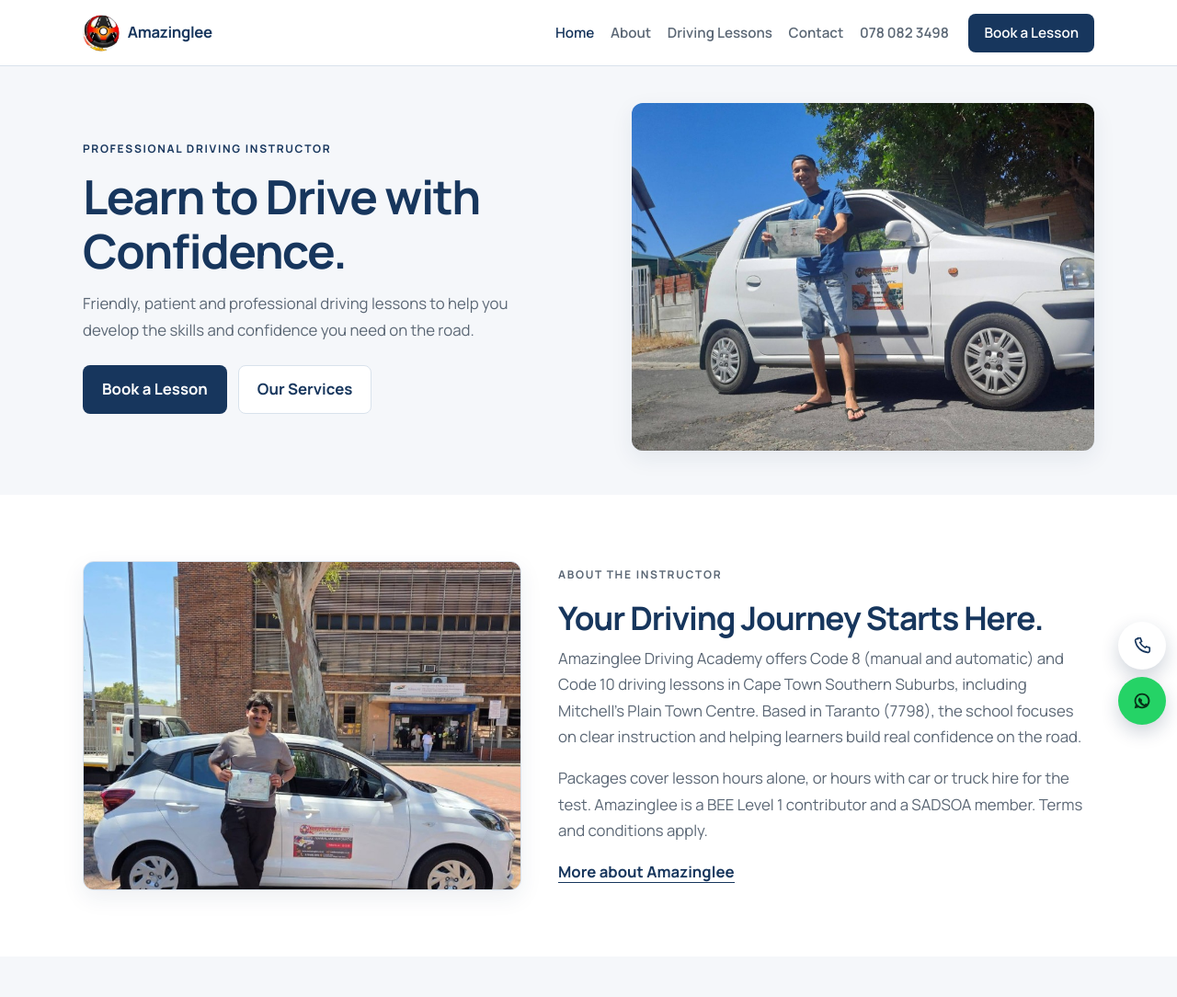
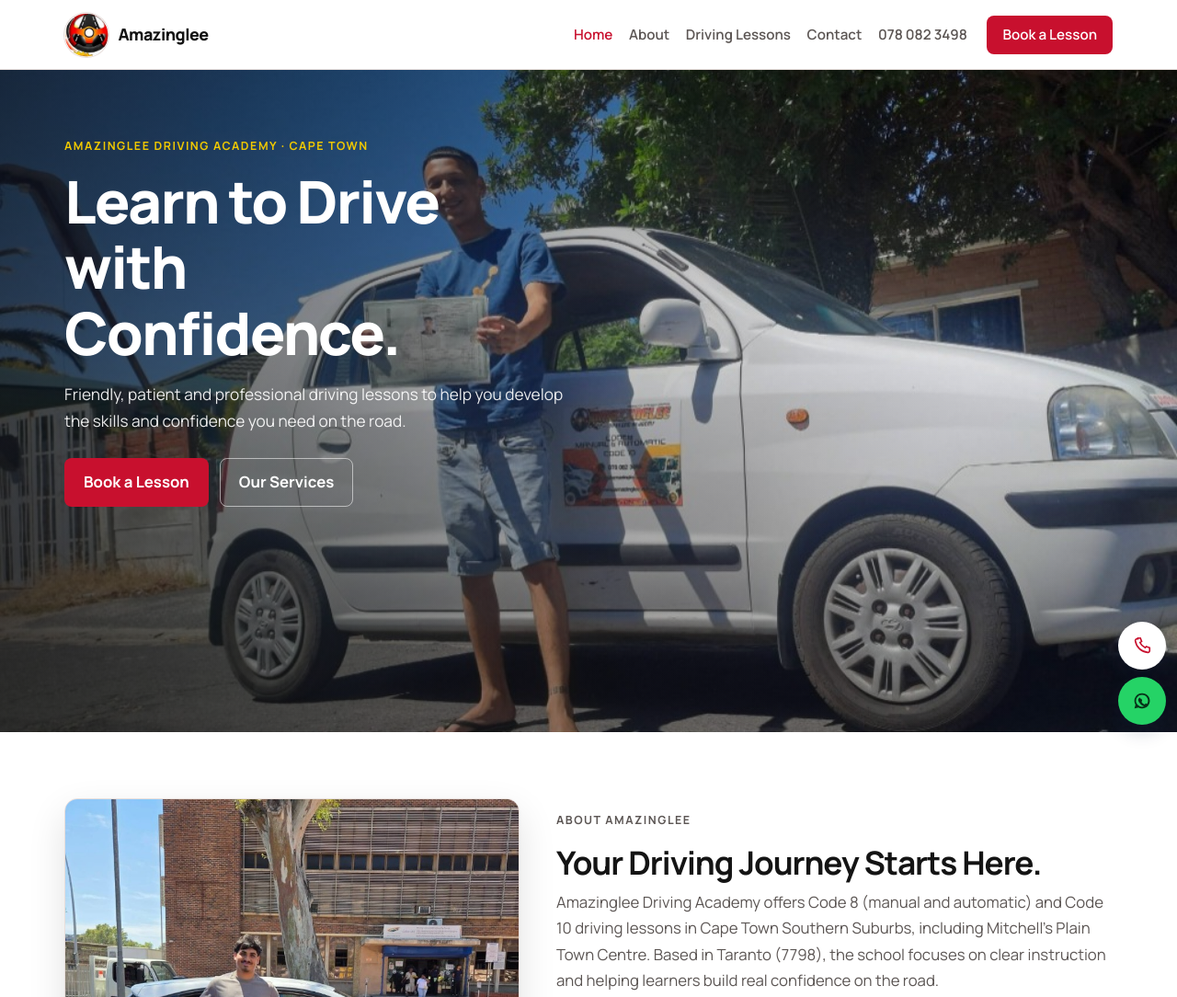
Before and after one commit to Skylink2024/PS-Driving-School, a plain HTML site: page index.html in a window 1280 px wide. Shown: the top 1084 px of the page at 92% size. Drawn offline with Linux system fonts and the light colour scheme.

Commit message:
Make the hero photo-led and switch branding to logo red.
Use a tall full-bleed student photo, lighter overlay, and red/black/gold colours pulled from the Amazinglee logo.

Co-authored-by: Cursor <cursoragent@cursor.com>

```diff
--- a/css/styles.css
+++ b/css/styles.css
@@ -1,23 +1,27 @@
 :root {
-  --navy: #17365d;
-  --navy-deep: #102849;
+  /* Logo-led palette: red / black / warm gold */
+  --brand: #c8102e;
+  --brand-deep: #9a0c22;
+  --navy: #c8102e;
+  --navy-deep: #9a0c22;
   --white: #ffffff;
-  --paper: #f5f7fa;
-  --soft: #eaf2fa;
-  --ink: #1f2a37;
-  --muted: #5b6775;
-  --line: #d9e2ec;
-  --red: #17365d;
-  --red-deep: #102849;
-  --blue: #17365d;
-  --amber: #17365d;
+  --paper: #faf7f5;
+  --soft: #fff1f0;
+  --ink: #141414;
+  --muted: #5c5654;
+  --line: #e8dfdc;
+  --red: #c8102e;
+  --red-deep: #9a0c22;
+  --blue: #c8102e;
+  --amber: #e8a012;
+  --gold: #f0c800;
   --wa: #25d366;
-  --radius: 12px;
-  --wrap: 1100px;
-  --header: 72px;
+  --radius: 14px;
+  --wrap: 1140px;
+  --header: 76px;
   --sans: "Manrope", system-ui, sans-serif;
   --head: "Manrope", system-ui, sans-serif;
-  --shadow: 0 8px 24px rgba(23, 54, 93, 0.08);
+  --shadow: 0 16px 40px rgba(20, 20, 20, 0.12);
   color-scheme: light;
 }
 
@@ -42,10 +46,10 @@ body {
 }
 
 img { max-width: 100%; height: auto; display: block; }
-a { color: var(--navy); }
+a { color: var(--brand); }
 button, input, select, textarea { font: inherit; color: inherit; }
-::selection { background: var(--soft); color: var(--navy); }
-:focus-visible { outline: 2px solid var(--navy); outline-offset: 3px; }
+::selection { background: var(--soft); color: var(--ink); }
+:focus-visible { outline: 2px solid var(--brand); outline-offset: 3px; }
 
 .sr {
   position: absolute;
@@ -100,25 +104,26 @@ button, input, select, textarea { font: inherit; color: inherit; }
 .logo {
   display: inline-flex;
   align-items: center;
-  gap: 0.55rem;
+  gap: 0.65rem;
   text-decoration: none;
-  color: var(--navy);
+  color: var(--ink);
   flex: none;
 }
 
 .logo-img {
-  width: 40px;
-  height: 40px;
+  width: 48px;
+  height: 48px;
   border-radius: 50%;
   object-fit: cover;
-  background: var(--soft);
+  background: #fff;
+  box-shadow: 0 0 0 1px var(--line);
 }
 
 .logo-text {
-  font-weight: 700;
-  font-size: 1.05rem;
-  letter-spacing: -0.02em;
-  color: var(--navy);
+  font-weight: 800;
+  font-size: 1.12rem;
+  letter-spacing: -0.03em;
+  color: var(--ink);
 }
 
 .logo-ps,
@@ -147,7 +152,7 @@ button, input, select, textarea { font: inherit; color: inherit; }
   display: block;
   width: 16px;
   height: 2px;
-  background: var(--navy);
+  background: var(--ink);
   position: relative;
   border-radius: 2px;
 }
@@ -181,7 +186,7 @@ button, input, select, textarea { font: inherit; color: inherit; }
   font-size: 1.15rem;
   border-bottom: 1px solid var(--line);
 }
-.site-nav a[aria-current="page"] { color: var(--navy); }
+.site-nav a[aria-current="page"] { color: var(--brand); }
 .site-nav .btn {
   margin-top: 1rem;
   justify-content: center;
@@ -193,7 +198,7 @@ button, input, select, textarea { font: inherit; color: inherit; }
 @media (max-width: 899px) {
   .site-nav.is-open .header-phone {
     display: flex;
-    color: var(--navy);
+    color: var(--brand);
   }
 }
 
@@ -215,12 +220,12 @@ button, input, select, textarea { font: inherit; color: inherit; }
 .btn:hover { transform: translateY(-1px); }
 .btn-red,
 .btn-navy {
-  background: var(--navy);
+  background: var(--brand);
   color: #fff;
 }
 .btn-red:hover,
 .btn-navy:hover {
-  background: var(--navy-deep);
+  background: var(--brand-deep);
   color: #fff;
 }
 .btn-wa { background: var(--wa); color: #05301a; }
@@ -228,63 +233,120 @@ button, input, select, textarea { font: inherit; color: inherit; }
 .btn-ghost,
 .btn-line {
   background: transparent;
-  color: var(--navy);
+  color: var(--ink);
   border-color: var(--line);
 }
 .btn-ghost:hover,
 .btn-line:hover {
-  border-color: var(--navy);
+  border-color: var(--brand);
   background: var(--soft);
-  color: var(--navy);
+  color: var(--brand);
 }
 .hero .btn-ghost {
-  color: var(--navy);
-  border-color: var(--line);
-  background: #fff;
+  color: #fff;
+  border-color: rgba(255, 255, 255, 0.55);
+  background: transparent;
+}
+.hero .btn-ghost:hover {
+  background: rgba(255, 255, 255, 0.12);
+  border-color: #fff;
+  color: #fff;
 }
 
-/* Hero — two column */
+/* Hero — tall full-bleed photo */
 .hero {
-  background: var(--paper);
-  padding: 2.5rem 0 3rem;
+  position: relative;
+  min-height: clamp(640px, 90vh, 880px);
+  display: flex;
+  align-items: flex-start;
+  background: #141414;
   overflow: hidden;
+  padding: 0;
 }
 
-.hero-grid {
-  display: grid;
-  gap: 2rem;
-  align-items: center;
+.hero-media {
+  position: absolute;
+  inset: 0;
+  margin: 0;
+  border-radius: 0;
+  overflow: hidden;
+  background: #222;
 }
 
-.hero-copy { max-width: 34rem; }
+.hero-media img {
+  width: 100%;
+  height: 100%;
+  min-height: clamp(640px, 90vh, 880px);
+  object-fit: cover;
+  object-position: 68% 30%;
+  transition: transform 0.8s ease;
+}
+
+.hero:hover .hero-media img {
+  transform: scale(1.03);
+}
+
+.hero-shade {
+  position: absolute;
+  inset: 0;
+  z-index: 1;
+  background:
+    linear-gradient(105deg, rgba(12, 12, 12, 0.72) 0%, rgba(12, 12, 12, 0.28) 46%, rgba(12, 12, 12, 0.05) 78%, transparent 100%),
+    linear-gradient(180deg, rgba(12, 12, 12, 0.12) 0%, transparent 40%, rgba(12, 12, 12, 0.35) 100%);
+  pointer-events: none;
+}
+
+.hero-copy {
+  position: relative;
+  z-index: 2;
+  width: min(var(--wrap), calc(100% - 2rem));
+  margin-inline: auto;
+  padding: 3.2rem 0 3.5rem;
+  max-width: 38rem;
+  color: #fff;
+}
+
+.hero-copy .eyebrow {
+  color: var(--gold);
+}
+
+.hero-copy h1 {
+  color: #fff;
+  max-width: 11ch;
+}
+
+.hero-copy .lede {
+  color: rgba(255, 255, 255, 0.9);
+  max-width: 34rem;
+}
 
 .eyebrow,
 .kicker {
-  margin: 0 0 0.75rem;
-  font-size: 0.75rem;
+  margin: 0 0 0.85rem;
+  font-size: 0.78rem;
   font-weight: 700;
-  letter-spacing: 0.14em;
+  letter-spacing: 0.12em;
   text-transform: uppercase;
-  color: var(--navy);
+  color: var(--brand);
 }
 
 h1, h2, h3 {
   font-family: var(--head);
-  color: var(--navy);
+  color: var(--ink);
   letter-spacing: -0.03em;
-  line-height: 1.15;
+  line-height: 1.12;
 }
 
 h1 {
-  margin: 0 0 0.9rem;
-  font-size: clamp(2.1rem, 5vw, 3.2rem);
-  font-weight: 700;
+  margin: 0 0 1rem;
+  font-size: clamp(2.4rem, 6vw, 4rem);
+  font-weight: 800;
 }
 
 .lede {
-  margin: 0 0 1.5rem;
+  margin: 0 0 1.6rem;
   color: var(--muted);
-  font-size: 1.05rem;
+  font-size: 1.08rem;
   max-width: 32rem;
 }
 
@@ -295,28 +357,12 @@ h1 {
   align-items: center;
 }
 
-.hero-media {
-  margin: 0;
-  border-radius: var(--radius);
-  overflow: hidden;
-  box-shadow: var(--shadow);
-  background: var(--soft);
-}
-.hero-media img {
-  width: 100%;
-  aspect-ratio: 4 / 3;
-  object-fit: cover;
-  object-position: center 35%;
-  transition: transform 0.5s ease;
-}
-.hero-media:hover img { transform: scale(1.02); }
-
 /* Sections */
 .section {
   padding: 4.5rem 0;
 }
 .section.alt { background: var(--paper); }
-.section.soft { background: var(--soft); }
+.section.soft { background: #fff6f4; }
 
 .section-head {
   margin-bottom: 1.75rem;
@@ -336,7 +382,7 @@ h1 {
 
 .text-link {
   font-weight: 700;
-  color: var(--navy);
+  color: var(--brand);
   text-decoration: none;
   border-bottom: 1px solid currentColor;
 }
@@ -418,7 +464,7 @@ h1 {
   height: 40px;
   border-radius: 10px;
   background: var(--soft);
-  color: var(--navy);
+  color: var(--brand);
   display: grid;
   place-items: center;
   margin-bottom: 0.85rem;
@@ -455,14 +501,14 @@ h1 {
 }
 .num {
   font-weight: 800;
-  color: var(--navy);
+  color: var(--brand);
   font-size: 1.1rem;
   line-height: 1.2;
 }
 .steps strong {
   display: block;
   margin-bottom: 0.2rem;
-  color: var(--navy);
+  color: var(--ink);
 }
 .steps p {
   margin: 0;
@@ -490,7 +536,7 @@ h1 {
   letter-spacing: 0.1em;
   text-transform: uppercase;
   font-weight: 700;
-  color: var(--navy);
+  color: var(--brand);
   margin-bottom: 0.2rem;
 }
 .actions {
@@ -521,7 +567,7 @@ h1 {
   gap: 0.3rem;
   margin-bottom: 0.9rem;
 }
-.field span { font-weight: 700; font-size: 0.9rem; color: var(--navy); }
+.field span { font-weight: 700; font-size: 0.9rem; color: var(--ink); }
 .field input,
 .field select,
 .field textarea {
@@ -540,8 +586,8 @@ h1 {
 .field select:focus,
 .field textarea:focus {
   outline: none;
-  border-color: var(--navy);
-  box-shadow: 0 0 0 3px rgba(23, 54, 93, 0.12);
+  border-color: var(--brand);
+  box-shadow: 0 0 0 3px rgba(200, 16, 46, 0.14);
 }
 
 .map-frame {
@@ -722,7 +768,7 @@ h1 {
 
 /* Footer */
 .site-footer {
-  background: var(--navy-deep);
+  background: #141414;
   color: rgba(255, 255, 255, 0.78);
   padding: 3rem 0 1.6rem;
 }
@@ -803,7 +849,22 @@ body.nav-open .float-actions { visibility: hidden; }
 @media (max-width: 699px) {
   .wrap,
   .header-inner { width: min(var(--wrap), calc(100% - 1.4rem)); }
-  .hero { padding: 1.6rem 0 2rem; }
+  .hero {
+    min-height: clamp(580px, 88vh, 780px);
+    align-items: flex-end;
+  }
+  .hero-media img {
+    min-height: clamp(580px, 88vh, 780px);
+    object-position: 72% 22%;
+  }
+  .hero-shade {
+    background:
+      linear-gradient(180deg, rgba(12, 12, 12, 0.15) 0%, rgba(12, 12, 12, 0.35) 40%, rgba(12, 12, 12, 0.82) 78%, rgba(154, 12, 34, 0.5) 100%);
+  }
+  .hero-copy {
+    padding: 1.5rem 0 2.8rem;
+    align-self: end;
+  }
   .hero-actions,
   .actions,
   .cta-band .actions {
@@ -819,9 +880,11 @@ body.nav-open .float-actions { visibility: hidden; }
 }
 
 @media (min-width: 700px) {
-  .hero-grid {
-    grid-template-columns: 1.05fr 0.95fr;
-    gap: 2.5rem;
+  .hero-copy {
+    margin-left: max(1.5rem, calc((100% - var(--wrap)) / 2));
+    margin-right: auto;
+    width: min(40rem, calc(100% - 3rem));
+    padding: 4.5rem 0 4rem;
   }
   .about-grid {
     grid-template-columns: 0.9fr 1.1fr;
@@ -860,7 +923,7 @@ body.nav-open .float-actions { visibility: hidden; }
     border-bottom: 0;
   }
   .site-nav a:hover,
-  .site-nav a[aria-current="page"] { color: var(--navy); }
+  .site-nav a[aria-current="page"] { color: var(--brand); }
   .site-nav .btn {
     margin: 0 0 0 0.25rem;
     min-height: 42px;
@@ -870,7 +933,7 @@ body.nav-open .float-actions { visibility: hidden; }
   .header-phone {
     display: inline-flex;
     align-items: center;
-    color: var(--navy);
+    color: var(--brand);
     text-decoration: none;
     font-weight: 700;
     min-height: 44px;
--- a/index.html
+++ b/index.html
@@ -75,19 +75,18 @@
 
   <main id="content">
     <section class="hero">
-      <div class="wrap hero-grid">
-        <div class="hero-copy">
-          <p class="eyebrow">Professional driving instructor</p>
-          <h1>Learn to Drive with Confidence.</h1>
-          <p class="lede">Friendly, patient and professional driving lessons to help you develop the skills and confidence you need on the road.</p>
-          <div class="hero-actions">
-            <a class="btn btn-navy" href="contact.html">Book a Lesson</a>
-            <a class="btn btn-ghost" href="#lessons">Our Services</a>
-          </div>
+      <figure class="hero-media">
+        <img src="images/04-student-pass.jpg" width="1024" height="702" alt="A smiling student stands beside a white Amazinglee training car after a successful lesson." fetchpriority="high">
+      </figure>
+      <div class="hero-shade" aria-hidden="true"></div>
+      <div class="wrap hero-copy">
+        <p class="eyebrow">Amazinglee Driving Academy · Cape Town</p>
+        <h1>Learn to Drive with Confidence.</h1>
+        <p class="lede">Friendly, patient and professional driving lessons to help you develop the skills and confidence you need on the road.</p>
+        <div class="hero-actions">
+          <a class="btn btn-red" href="contact.html">Book a Lesson</a>
+          <a class="btn btn-ghost" href="#lessons">Our Services</a>
         </div>
-        <figure class="hero-media">
-          <img src="images/04-student-pass.jpg" width="1024" height="702" alt="A smiling student stands beside a white Amazinglee training car after a successful lesson." fetchpriority="high">
-        </figure>
       </div>
     </section>
 
@@ -97,7 +96,7 @@
           <img src="images/05-student-licence.jpg" width="768" height="1024" alt="Amazinglee student with a licence document beside a branded training car." loading="lazy">
         </figure>
         <div class="about-copy">
-          <p class="eyebrow">About the instructor</p>
+          <p class="eyebrow">About Amazinglee</p>
           <h2>Your Driving Journey Starts Here.</h2>
           <p>Amazinglee Driving Academy offers Code 8 (manual and automatic) and Code 10 driving lessons in Cape Town Southern Suburbs, including Mitchell’s Plain Town Centre. Based in Taranto (7798), the school focuses on clear instruction and helping learners build real confidence on the road.</p>
           <p>Packages cover lesson hours alone, or hours with car or truck hire for the test. Amazinglee is a BEE Level 1 contributor and a SADSOA member. Terms and conditions apply.</p>
```
